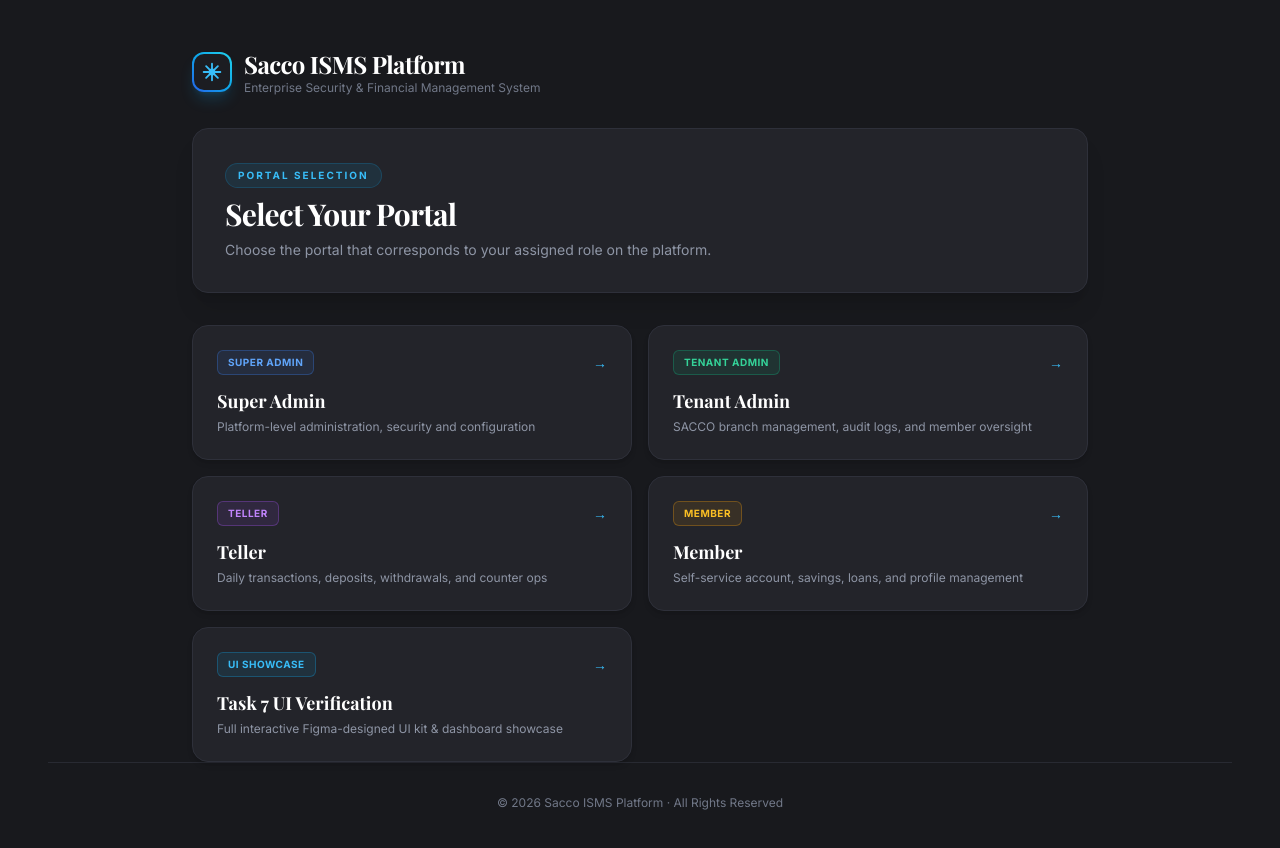
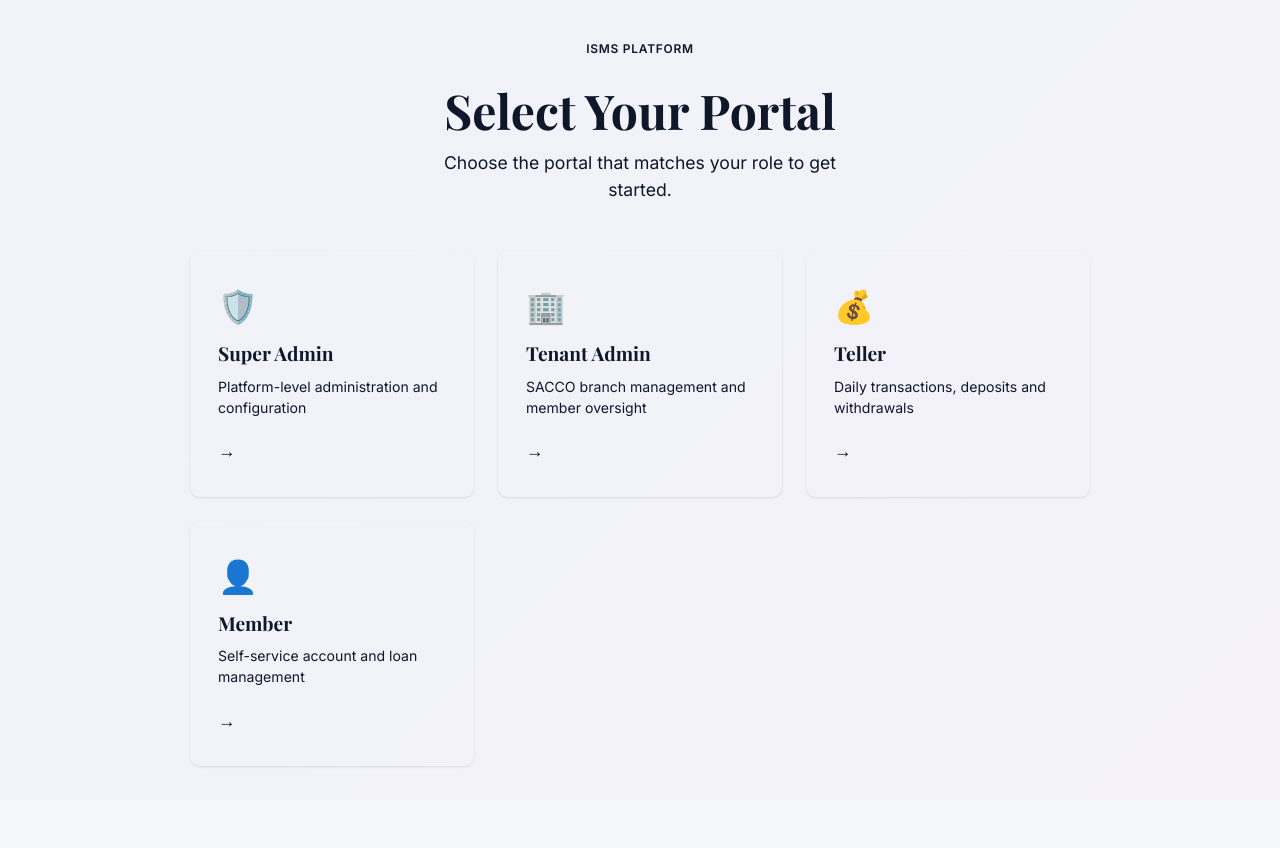
Before and after one commit to Obsann/isms-platform, a Next.js app in the folder frontend/: page / in a window 1280 px wide. Shown: the top 848 px of the page. After the commit the page ends 800 px from the top, so only its background shows below. Built offline with nearby package versions, Linux system fonts and the light colour scheme.

Commit message:
fix(auth): restore main portal layouts with PortalGuard and main page routing

```diff
--- a/frontend/src/app/(member)/layout.tsx
+++ b/frontend/src/app/(member)/layout.tsx
@@ -1,15 +1,48 @@
 'use client';
 
-import PortalShell from '@/components/layout/PortalShell';
+import { AppProvider, useApp } from '@/contexts/AppContext';
+import PortalShell, { NavSection } from '@/components/layout/PortalShell';
+import { GlobalToast, HelpModal } from '@/components/ui/GlobalModals';
+import { LayoutDashboard, User, HelpCircle } from 'lucide-react';
+
+const navSections: NavSection[] = [
+  {
+    label: 'My Account',
+    items: [
+      { label: 'My Dashboard', href: '/member/dashboard', icon: <LayoutDashboard className="w-4 h-4" /> },
+      { label: 'My Profile', href: '/member/profile', icon: <User className="w-4 h-4" /> },
+      { label: 'Support', href: '/member/support', icon: <HelpCircle className="w-4 h-4" /> },
+    ],
+  },
+];
+
+function MemberShell({ children }: { children: React.ReactNode }) {
+  const { darkMode, toggleDarkMode, notifications, markNotificationRead, setHelpModalOpen, userProfile, members } = useApp();
+  // Find the current member by email match
+  const myMember = members.find((m) => m.email === userProfile.email) ?? members[0];
+  return (
+    <PortalShell
+      portalName="Member"
+      portalBadgeColor="member"
+      navSections={navSections}
+      user={{ name: myMember?.fullName ?? userProfile.name, role: `${myMember?.membershipType ?? 'Full'} Member` }}
+      darkMode={darkMode}
+      onToggleDarkMode={toggleDarkMode}
+      notifications={notifications}
+      onMarkNotificationRead={markNotificationRead}
+      onOpenHelp={() => setHelpModalOpen(true)}
+    >
+      {children}
+      <GlobalToast />
+      <HelpModal />
+    </PortalShell>
+  );
+}
 
 export default function MemberLayout({ children }: { children: React.ReactNode }) {
   return (
-    <PortalShell
-      portalName="Member Portal"
-      portalBadgeColor="member"
-      user={{ name: "Tigist Assefa", role: "Sacco Member" }}
-    >
-      {children}
-    </PortalShell>
+    <AppProvider>
+      <MemberShell>{children}</MemberShell>
+    </AppProvider>
   );
 }
--- a/frontend/src/app/(super-admin)/layout.tsx
+++ b/frontend/src/app/(super-admin)/layout.tsx
@@ -1,15 +1,63 @@
 'use client';
 
-import PortalShell from '@/components/layout/PortalShell';
+import { AppProvider, useApp } from '@/contexts/AppContext';
+import PortalShell, { NavSection } from '@/components/layout/PortalShell';
+import { GlobalToast, VendorDetailModal, QuickScanModal, SearchModal, HelpModal } from '@/components/ui/GlobalModals';
+import {
+  LayoutDashboard, ShieldCheck, AlertTriangle, Server,
+  FileText, Settings, Users, Globe
+} from 'lucide-react';
 
-export default function SuperAdminLayout({ children }: { children: React.ReactNode }) {
+const navSections: NavSection[] = [
+  {
+    label: 'Platform Management',
+    items: [
+      { label: 'Overview', href: '/super-admin/dashboard', icon: <LayoutDashboard className="w-4 h-4" /> },
+      { label: 'All Tenants', href: '/super-admin/tenants', icon: <Globe className="w-4 h-4" /> },
+      { label: 'All Members', href: '/super-admin/members', icon: <Users className="w-4 h-4" /> },
+    ],
+  },
+  {
+    label: 'Security Operations',
+    items: [
+      { label: 'Compliance', href: '/super-admin/compliance', icon: <ShieldCheck className="w-4 h-4" /> },
+      { label: 'Risk Registry', href: '/super-admin/risk', icon: <AlertTriangle className="w-4 h-4" /> },
+      { label: 'Assets', href: '/super-admin/assets', icon: <Server className="w-4 h-4" /> },
+      { label: 'Audit Logs', href: '/super-admin/audit', icon: <FileText className="w-4 h-4" /> },
+      { label: 'Settings', href: '/super-admin/settings', icon: <Settings className="w-4 h-4" /> },
+    ],
+  },
+];
+
+function SuperAdminShell({ children }: { children: React.ReactNode }) {
+  const { darkMode, toggleDarkMode, notifications, markNotificationRead, setSearchModalOpen, setHelpModalOpen, userProfile } = useApp();
   return (
     <PortalShell
       portalName="Super Admin"
       portalBadgeColor="super-admin"
-      user={{ name: "ByeWind", role: "Platform Administrator" }}
+      navSections={navSections}
+      user={{ name: userProfile.name, role: 'Platform Administrator' }}
+      darkMode={darkMode}
+      onToggleDarkMode={toggleDarkMode}
+      notifications={notifications}
+      onMarkNotificationRead={markNotificationRead}
+      onOpenSearch={() => setSearchModalOpen(true)}
+      onOpenHelp={() => setHelpModalOpen(true)}
     >
       {children}
+      <GlobalToast />
+      <VendorDetailModal />
+      <QuickScanModal />
+      <SearchModal />
+      <HelpModal />
     </PortalShell>
   );
 }
+
+export default function SuperAdminLayout({ children }: { children: React.ReactNode }) {
+  return (
+    <AppProvider>
+      <SuperAdminShell>{children}</SuperAdminShell>
+    </AppProvider>
+  );
+}
--- a/frontend/src/app/(teller)/layout.tsx
+++ b/frontend/src/app/(teller)/layout.tsx
@@ -1,15 +1,49 @@
 'use client';
 
-import PortalShell from '@/components/layout/PortalShell';
+import { AppProvider, useApp } from '@/contexts/AppContext';
+import PortalShell, { NavSection } from '@/components/layout/PortalShell';
+import { GlobalToast, SearchModal, HelpModal } from '@/components/ui/GlobalModals';
+import { LayoutDashboard, Users, FileText, Settings } from 'lucide-react';
+
+const navSections: NavSection[] = [
+  {
+    label: 'Teller Operations',
+    items: [
+      { label: 'Dashboard', href: '/teller/dashboard', icon: <LayoutDashboard className="w-4 h-4" /> },
+      { label: 'Members', href: '/teller/members', icon: <Users className="w-4 h-4" /> },
+      { label: 'Audit Logs', href: '/teller/audit', icon: <FileText className="w-4 h-4" /> },
+      { label: 'Settings', href: '/teller/settings', icon: <Settings className="w-4 h-4" /> },
+    ],
+  },
+];
+
+function TellerShell({ children }: { children: React.ReactNode }) {
+  const { darkMode, toggleDarkMode, notifications, markNotificationRead, setSearchModalOpen, setHelpModalOpen, userProfile } = useApp();
+  return (
+    <PortalShell
+      portalName="Teller"
+      portalBadgeColor="teller"
+      navSections={navSections}
+      user={{ name: userProfile.name, role: 'Teller' }}
+      darkMode={darkMode}
+      onToggleDarkMode={toggleDarkMode}
+      notifications={notifications}
+      onMarkNotificationRead={markNotificationRead}
+      onOpenSearch={() => setSearchModalOpen(true)}
+      onOpenHelp={() => setHelpModalOpen(true)}
+    >
+      {children}
+      <GlobalToast />
+      <SearchModal />
+      <HelpModal />
+    </PortalShell>
+  );
+}
 
 export default function TellerLayout({ children }: { children: React.ReactNode }) {
   return (
-    <PortalShell
-      portalName="Teller Portal"
-      portalBadgeColor="teller"
-      user={{ name: "Abebe Bikila", role: "Head Teller" }}
-    >
-      {children}
-    </PortalShell>
+    <AppProvider>
+      <TellerShell>{children}</TellerShell>
+    </AppProvider>
   );
 }
--- a/frontend/src/app/(tenant-admin)/layout.tsx
+++ b/frontend/src/app/(tenant-admin)/layout.tsx
@@ -1,15 +1,69 @@
 'use client';
 
-import PortalShell from '@/components/layout/PortalShell';
+import { AppProvider, useApp } from '@/contexts/AppContext';
+import PortalShell, { NavSection } from '@/components/layout/PortalShell';
+import { GlobalToast, VendorDetailModal, QuickScanModal, SearchModal, HelpModal } from '@/components/ui/GlobalModals';
+import {
+  LayoutDashboard, Users, ShieldCheck, AlertTriangle, Server,
+  FileText, Settings, HelpCircle, User
+} from 'lucide-react';
 
-export default function TenantAdminLayout({ children }: { children: React.ReactNode }) {
+const navSections: NavSection[] = [
+  {
+    label: 'Main Navigation',
+    items: [
+      { label: 'Dashboard', href: '/tenant-admin/dashboard', icon: <LayoutDashboard className="w-4 h-4" /> },
+      { label: 'Members', href: '/tenant-admin/members', icon: <Users className="w-4 h-4" /> },
+    ],
+  },
+  {
+    label: 'Security & Compliance',
+    items: [
+      { label: 'Compliance', href: '/tenant-admin/compliance', icon: <ShieldCheck className="w-4 h-4" /> },
+      { label: 'Risk Registry', href: '/tenant-admin/risk', icon: <AlertTriangle className="w-4 h-4" /> },
+      { label: 'Assets', href: '/tenant-admin/assets', icon: <Server className="w-4 h-4" /> },
+      { label: 'Audit Logs', href: '/tenant-admin/audit', icon: <FileText className="w-4 h-4" /> },
+    ],
+  },
+  {
+    label: 'Account',
+    items: [
+      { label: 'Settings', href: '/tenant-admin/settings', icon: <Settings className="w-4 h-4" /> },
+      { label: 'Support', href: '/tenant-admin/support', icon: <HelpCircle className="w-4 h-4" /> },
+      { label: 'Profile', href: '/tenant-admin/profile', icon: <User className="w-4 h-4" /> },
+    ],
+  },
+];
+
+function TenantAdminShell({ children }: { children: React.ReactNode }) {
+  const { darkMode, toggleDarkMode, notifications, markNotificationRead, setSearchModalOpen, setHelpModalOpen, userProfile } = useApp();
   return (
     <PortalShell
       portalName="Tenant Admin"
       portalBadgeColor="tenant-admin"
-      user={{ name: "Hirut Bekele", role: "Branch Manager" }}
+      navSections={navSections}
+      user={{ name: userProfile.name, role: userProfile.role }}
+      darkMode={darkMode}
+      onToggleDarkMode={toggleDarkMode}
+      notifications={notifications}
+      onMarkNotificationRead={markNotificationRead}
+      onOpenSearch={() => setSearchModalOpen(true)}
+      onOpenHelp={() => setHelpModalOpen(true)}
     >
       {children}
+      <GlobalToast />
+      <VendorDetailModal />
+      <QuickScanModal />
+      <SearchModal />
+      <HelpModal />
     </PortalShell>
   );
 }
+
+export default function TenantAdminLayout({ children }: { children: React.ReactNode }) {
+  return (
+    <AppProvider>
+      <TenantAdminShell>{children}</TenantAdminShell>
+    </AppProvider>
+  );
+}
--- a/frontend/src/app/page.tsx
+++ b/frontend/src/app/page.tsx
@@ -1,113 +1,69 @@
 import Link from "next/link";
 import type { Metadata } from "next";
+import styles from "./page.module.css";
 
 export const metadata: Metadata = {
-  title: "Sacco ISMS Platform — Home",
-  description: "Navigate to your portal on the Sacco ISMS Platform.",
+  title: "ISMS Platform — Home",
+  description: "Navigate to your portal on the ISMS Platform.",
 };
 
 const portals = [
   {
     href: "/super-admin/dashboard",
     label: "Super Admin",
-    description: "Platform-level administration, security and configuration",
-    badge: "Super Admin",
-    badgeBg: "bg-blue-500/10 text-blue-400 border-blue-500/30",
+    description: "Platform-level administration and configuration",
+    accent: "var(--portal-super-admin)",
+    icon: "🛡️",
   },
   {
     href: "/tenant-admin/dashboard",
     label: "Tenant Admin",
-    description: "SACCO branch management, audit logs, and member oversight",
-    badge: "Tenant Admin",
-    badgeBg: "bg-emerald-500/10 text-emerald-400 border-emerald-500/30",
+    description: "SACCO branch management and member oversight",
+    accent: "var(--portal-tenant-admin)",
+    icon: "🏢",
   },
   {
     href: "/teller/dashboard",
     label: "Teller",
-    description: "Daily transactions, deposits, withdrawals, and counter ops",
-    badge: "Teller",
-    badgeBg: "bg-purple-500/10 text-purple-400 border-purple-500/30",
+    description: "Daily transactions, deposits and withdrawals",
+    accent: "var(--portal-teller)",
+    icon: "💰",
   },
   {
     href: "/member/dashboard",
     label: "Member",
-    description: "Self-service account, savings, loans, and profile management",
-    badge: "Member",
-    badgeBg: "bg-amber-500/10 text-amber-400 border-amber-500/30",
-  },
-  {
-    href: "/task7-verify",
-    label: "Task 7 UI Verification",
-    description: "Full interactive Figma-designed UI kit & dashboard showcase",
-    badge: "UI Showcase",
-    badgeBg: "bg-sky-500/10 text-sky-400 border-sky-500/30",
+    description: "Self-service account and loan management",
+    accent: "var(--portal-member)",
+    icon: "👤",
   },
 ];
 
 export default function HomePage() {
   return (
-    <main className="min-h-screen bg-[#18191d] text-[#e2e8f0] flex flex-col justify-between p-6 sm:p-12">
-      <div className="max-w-4xl mx-auto w-full space-y-8 my-auto">
-        {/* Brand Header */}
-        <div className="flex items-center gap-3">
-          <div className="relative flex items-center justify-center w-10 h-10 rounded-xl bg-gradient-to-tr from-blue-600 via-sky-500 to-cyan-400 p-0.5 shadow-lg shadow-sky-500/20">
-            <div className="w-full h-full bg-[#1c1d22] rounded-[10px] flex items-center justify-center">
-              <svg className="w-5 h-5 text-sky-400" viewBox="0 0 24 24" fill="none" stroke="currentColor" strokeWidth="2.2" strokeLinecap="round" strokeLinejoin="round">
-                <path d="M12 2v20M2 12h20M4.93 4.93l14.14 14.14M4.93 19.07l14.14-14.14" />
-                <circle cx="12" cy="12" r="3" fill="currentColor" />
-              </svg>
-            </div>
-          </div>
-          <div>
-            <h1 className="text-2xl font-bold tracking-tight text-white font-serif">Sacco ISMS Platform</h1>
-            <p className="text-xs text-[#717888]">Enterprise Security &amp; Financial Management System</p>
-          </div>
-        </div>
-
-        {/* Hero Section */}
-        <div className="bg-[#23242a] border border-[#2e303a] rounded-2xl p-8 shadow-xl space-y-2">
-          <span className="text-[10px] font-bold uppercase tracking-[0.2em] text-sky-400 bg-sky-500/10 px-3 py-1 rounded-full border border-sky-500/20 inline-block">
-            Portal Selection
-          </span>
-          <h2 className="text-3xl font-bold text-white tracking-tight">Select Your Portal</h2>
-          <p className="text-sm text-[#8e95a5] max-w-xl">
-            Choose the portal that corresponds to your assigned role on the platform.
+    <main className={styles.main}>
+      <div className={styles.hero}>
+        <span className={styles.badge}>ISMS Platform</span>
+        <h1 className={styles.title}>Select Your Portal</h1>
+        <p className={styles.subtitle}>
+          Choose the portal that matches your role to get started.
         </p>
       </div>
 
-        {/* Portals Grid */}
-        <div className="grid grid-cols-1 md:grid-cols-2 gap-4">
+      <div className={styles.grid}>
         {portals.map((portal) => (
           <Link
             key={portal.href}
             href={portal.href}
-              className="group relative p-6 bg-[#23242a] border border-[#2e303a] hover:border-sky-500/50 rounded-2xl shadow-md hover:shadow-xl transition-all duration-200 flex flex-col justify-between"
+            className={styles.card}
+            style={{ "--accent": portal.accent } as React.CSSProperties}
           >
-              <div className="flex items-center justify-between mb-3">
-                <span className={`text-[10px] font-bold uppercase tracking-wider px-2.5 py-1 rounded-md border ${portal.badgeBg}`}>
-                  {portal.badge}
-                </span>
-                <span className="text-sky-400 group-hover:translate-x-1 transition-transform font-bold text-sm">
-                  →
-                </span>
-              </div>
-              <div>
-                <h3 className="text-lg font-bold text-white group-hover:text-sky-400 transition-colors">
-                  {portal.label}
-                </h3>
-                <p className="text-xs text-[#8e95a5] mt-1">
-                  {portal.description}
-                </p>
-              </div>
+            <span className={styles.icon}>{portal.icon}</span>
+            <h2 className={styles.cardTitle}>{portal.label}</h2>
+            <p className={styles.cardDesc}>{portal.description}</p>
+            <span className={styles.arrow}>→</span>
           </Link>
         ))}
       </div>
-      </div>
-
-      {/* Footer */}
-      <footer className="text-center text-xs text-[#717888] pt-8 border-t border-[#282a32]">
-        © 2026 Sacco ISMS Platform · All Rights Reserved
-      </footer>
     </main>
   );
 }
```
Lines whose indentation alone changed are shown as unchanged.
